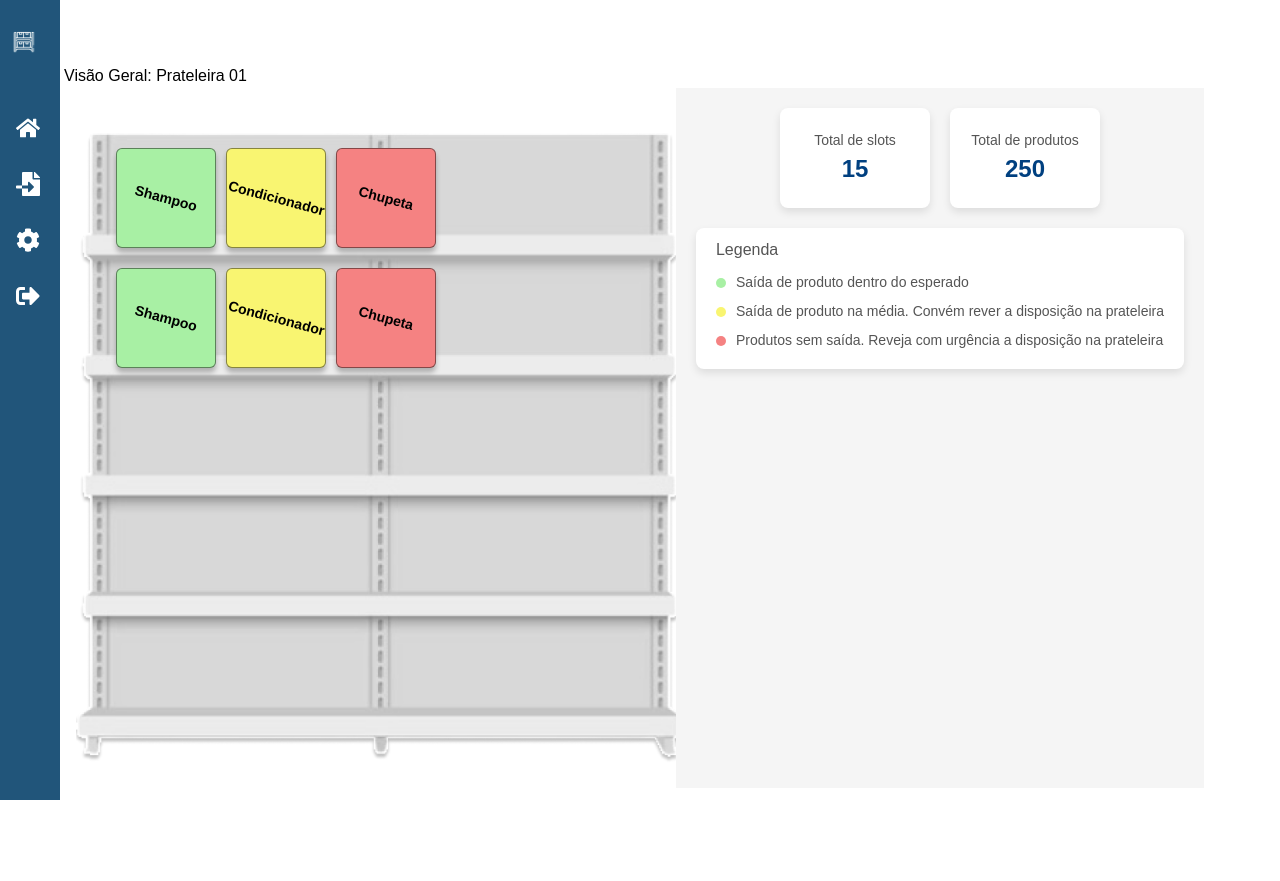
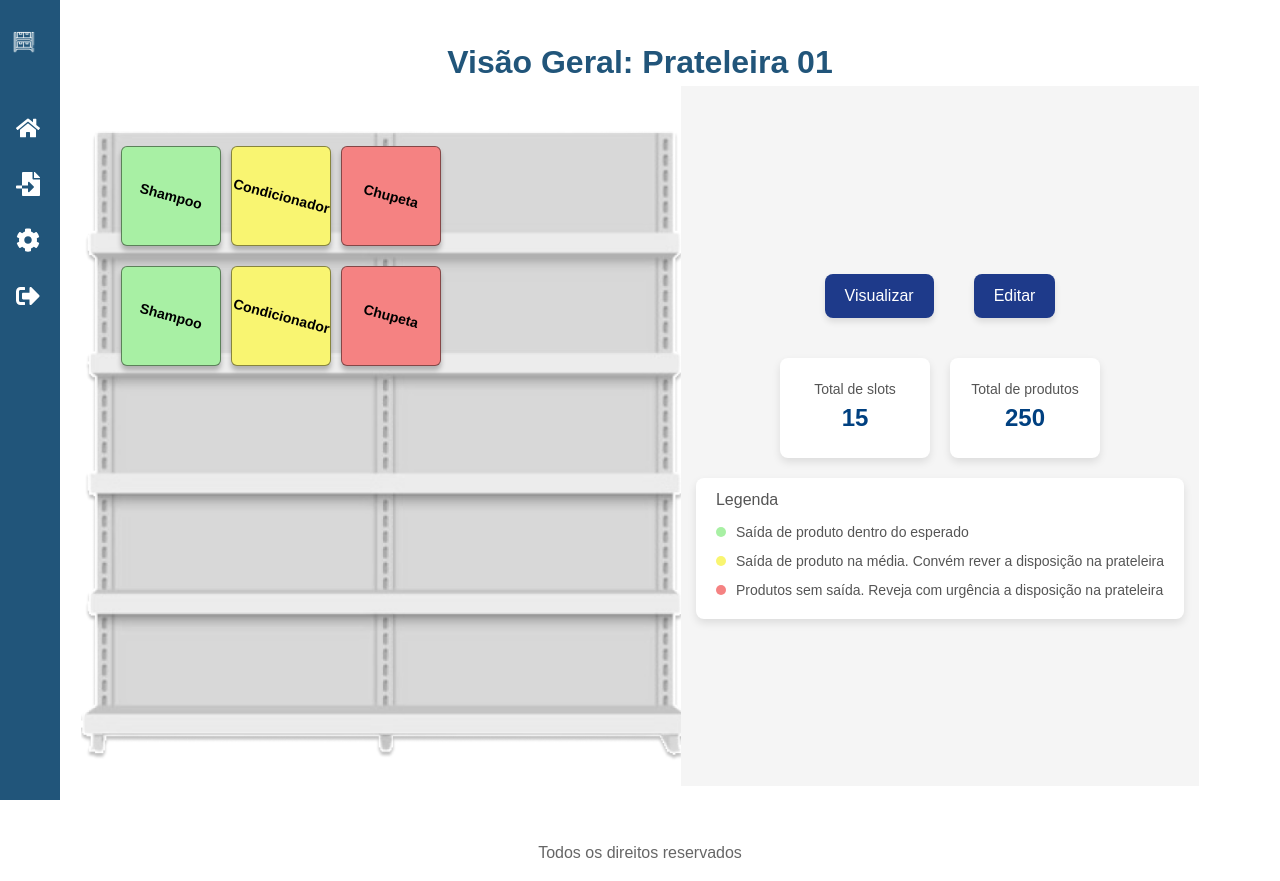
Before and after one commit to ifpebj-ti/frontend-planogram, a Next.js app: page /prateleira1 in a window 1280 px wide. Before the commit the page ends 852 px from the top, so only its background shows below. Built offline with nearby package versions, Linux system fonts and the light colour scheme.

Commit message:
Finalizada a tela da Prateleira 1

```diff
--- a/app/components/Button/page.tsx
+++ b/app/components/Button/page.tsx
@@ -3,33 +3,33 @@ import React from 'react';
 interface ButtonProps {
   textobotao: string;
   pressione: () => void;
-  corDeFundo: string; // Para permitir diferentes cores
+  corDeFundo: string;
 }
 
 const Button: React.FC<ButtonProps> = ({ textobotao, pressione, corDeFundo }) => {
   return (
     <div
       style={{
-        width: '100px', // Tamanho do botão
+        width: '100px',
         height: '100px',
-        background: corDeFundo, // Cor dinâmica
+        background: corDeFundo,
         boxShadow: '0px 4.8px 4.8px rgba(0, 0, 0, 0.25)',
         borderRadius: '6px',
         border: '1.2px solid rgba(0, 0, 0, 0.46)',
         display: 'flex',
         alignItems: 'center',
         justifyContent: 'center',
-        transform: 'rotate(0deg)', // Inclinação como na imagem
+        transform: 'rotate(0deg)',
         cursor: 'pointer',
       }}
-      onClick={pressione} // Evento para clique
+      onClick={pressione}
     >
       <span
         style={{
           fontSize: '14px',
           fontWeight: 'bold',
           color: '#000',
-          transform: 'rotate(15deg)', // Reajusta o texto para ficar horizontal
+          transform: 'rotate(15deg)',
           textAlign: 'center',
         }}
       >
--- /dev/null
+++ b/app/components/ButtonVisual/page.tsx
@@ -0,0 +1,21 @@
+import React from 'react';
+import './styles.css'
+
+type ButtonProps = {
+  label: string;
+  onClick: () => void;
+  className?: string;
+};
+
+const Button: React.FC<ButtonProps> = ({ label, onClick, className = '' }) => {
+  return (
+    <button
+      onClick={onClick}
+      className="button"
+    >
+      {label}
+    </button>
+  );
+};
+
+export default Button;
--- /dev/null
+++ b/app/components/ButtonVisual/styles.css
@@ -0,0 +1,16 @@
+.button {
+    background-color: #1e3a8a; /* Azul escuro */
+    color: white; /* Texto branco */
+    padding: 10px 20px;
+    font-size: 16px;
+    border: none;
+    border-radius: 8px;
+    cursor: pointer;
+    box-shadow: 0px 4px 6px rgba(0, 0, 0, 0.1);
+    transition: background-color 0.3s ease, transform 0.2s ease;
+    margin: 20px;
+  }
+
+  .button:hover {
+    background-color: #3b82f6; /* Azul mais claro */
+  }
--- a/app/components/prateleira.tsx
+++ b/app/components/prateleira.tsx
@@ -1,13 +1,23 @@
+'use client';
+
 import React from 'react';
 import Button from './Button/page';
 import IndicatorBox from './IndicatorBox/page';
 import LegendBox from './LegendBox/page';
+import { useRouter } from 'next/navigation';
+import ButtonV from '../components/ButtonVisual/page';
 
 import '../styles/prateleira.css';
 
 export default function Shelf() {
   const handlePress = (product: string) => {
     alert(`Você clicou no produto: ${product}`);
+  };
+
+  const router = useRouter();
+
+  const handleRedirect = () => {
+    router.push('/visualizar');
   };
 
   return (
@@ -41,12 +51,16 @@ export default function Shelf() {
         display: 'flex',
         flexDirection: 'column',
         alignItems: 'center',
+        justifyContent: 'center',
         gap: '20px',
         backgroundColor: '#F5F5F5',
-        padding: '20px',
+        padding: '15px',
         }}
         >
-            {/* Linha dos indicadores */}
+          <div className="flex justify-center items-center h-screen bg-gray-100 m-8">
+            <ButtonV label="Visualizar" onClick={handleRedirect} />
+            <ButtonV label="Editar" onClick={handleRedirect} />
+          </div>
             <div style={{ display: 'flex', gap: '20px' }}>
             <IndicatorBox title="Total de slots" value={15} />
             <IndicatorBox title="Total de produtos" value={250} />
--- a/app/prateleira1/page.tsx
+++ b/app/prateleira1/page.tsx
@@ -15,10 +15,15 @@ export default function Prateleira1(){
             <meta name="descição" content="Sistema planograma"/>
             </Head>
             <SideNavBar/>
-            <div className='centro'>
-                <h1 className='h1T'>Visão Geral: Prateleira 01</h1>
-                <Prateleira/>
+            <div className='Prin'>
+                <h1>Visão Geral: Prateleira 01</h1>
+                <div className='centro'>
+                    <Prateleira/>
+                </div>
             </div>
+            <footer className="footer">
+                <p>Todos os direitos reservados</p>
+            </footer>
         </div>
     )
 }
--- a/app/prateleira1/style.css
+++ b/app/prateleira1/style.css
@@ -1,4 +1,28 @@
-.centro{
-    padding: 5%;
+.Prin{
+    display: flex;
+    justify-content:center;
+    align-items: center;
+    padding: 3%;
+    flex-direction: column;
+    font-size: larger;
 
 }
+.centro{
+    display: flex;
+    justify-content: center;
+    font-size: large;
+    flex-direction: row;
+
+}
+.Prin h1 {
+    font-size: 2rem;
+    color: #21557A;
+    text-align: justify;
+    font-weight: bold;
+}
+.footer {
+    margin-top: auto;
+    text-align: center;
+    color: #666;
+    padding: 1rem;
+}
--- a/app/styles/SideNavBar.css
+++ b/app/styles/SideNavBar.css
@@ -1,10 +1,12 @@
-
 .sidenav {
   width: 60px;
   background-color: var(--principal);
   color: white;
   height: 100vh;
   position: fixed;
+  top: 0;
+  left: 0;
+  z-index: 1000;
   transition: width 0.3s;
   overflow: hidden;
   display: flex;
@@ -15,6 +17,7 @@
 
 .sidenav.expanded {
   width: 200px;
+  background-color: #21557A;
 }
 
 .toggle-button {
@@ -23,6 +26,7 @@
   color: white;
   cursor: pointer;
   margin-bottom: 1.5rem;
+  z-index: 1001;
 }
 
 .menu-content {
@@ -38,11 +42,11 @@
   height: 24px;
 }
 
-
 .menu-item span {
   font-size: 1rem;
   display: inline-block;
 }
+
 .menu-item {
   display: flex;
   flex-direction: row;
@@ -53,6 +57,7 @@
   width: 100%;
   transition: background-color 0.3s;
 }
+
 .menu-item:hover {
   background-color: var(--selecionado);
   color: black;
@@ -67,6 +72,7 @@
   transform: scale(1.1);
   color: black;
 }
+
 @media (max-width: 768px) {
   .sidenav {
     transform: translateX(0%);
--- /dev/null
+++ b/app/visualizar/page.tsx
@@ -0,0 +1,12 @@
+// pages/visualizar.jsx
+import React from 'react';
+
+const Visualizar = () => {
+  return (
+    <div className="body">
+      <h1 className="text-3xl font-bold">Página de Visualização</h1>
+    </div>
+  );
+};
+
+export default Visualizar;
--- /dev/null
+++ b/app/visualizar/styles.css
@@ -0,0 +1,5 @@
+.body{
+    display: flex;
+    justify-content: center;
+    align-items: center;
+}
```
